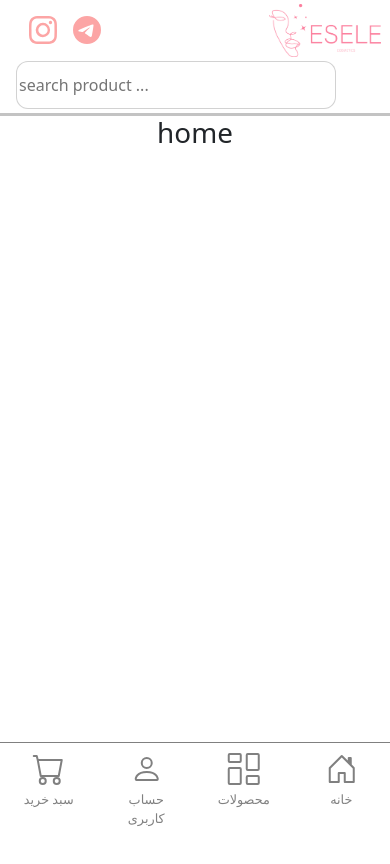
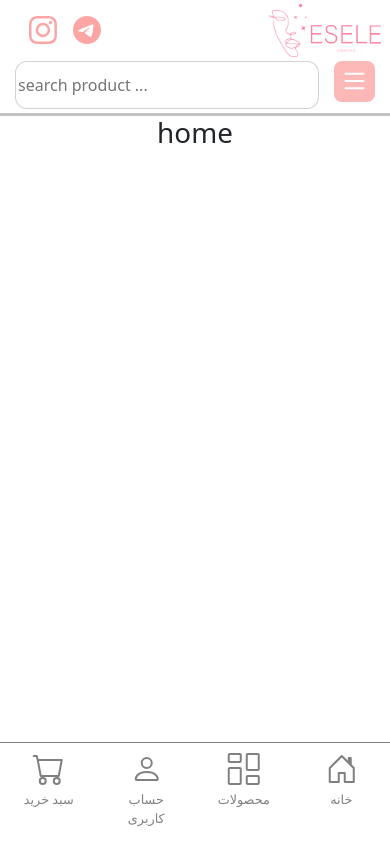
Before and after one commit to Mehdi-njfn/eseleshop, a React (Create React App) app: page / in a window 390 px wide. Shown: the top 864 px of the page. Built offline with nearby package versions, Linux system fonts and the light colour scheme.

Commit message:
mobile design commit

```diff
--- a/src/component/nav.jsx
+++ b/src/component/nav.jsx
@@ -1,5 +1,5 @@
 import * as Icon from 'react-bootstrap-icons';
-import { Link } from 'react-router-dom';
+import { Link, NavLink } from 'react-router-dom';
 import logo from '../asset/logo1.11c7f5e0.webp'
 import './style.css'
 
@@ -21,21 +21,22 @@ const Nav = () => {
             </div>
             <div className="w-1/3"></div>
             <div className="w-1/3 flex-initial">
-              <a href="/">
-                <img className='h-auto w-28 mt-1' src={logo} alt="" />
-              </a>
+              <NavLink to='/'>
+                <img className='h-auto w-28 mt-1' src={logo} alt="logo" />
+              </NavLink>
             </div>
 
           </div>
           <div className="
-        w-90 flex mt-auto
-        ">
-            <input className='w-80 h-12 rounded-xl mx-3 my-1' type="text" placeholder='search product ...' />
+            w-90 flex mt-auto justify-end
+            ">
+            <input className='w-[80%] h-12 rounded-xl  mr-auto ml-[15px] my-1' type="text" placeholder='search product ...' />
+            <button className='w-[41px] h-[41px] mt-[4px] mx-[15px]  text-center items-center rounded-lg bg-red-300 bg-opacity-80 border-none text-3xl font-extrabold flex content-center'><Icon.List className='text-white ' size={32} /></button>
           </div>
         </div>
 
         <div className="max-md:hidden bg-red-200 w-100 h-50">
-          hi
+          h
         </div>
 
       </div>
```
